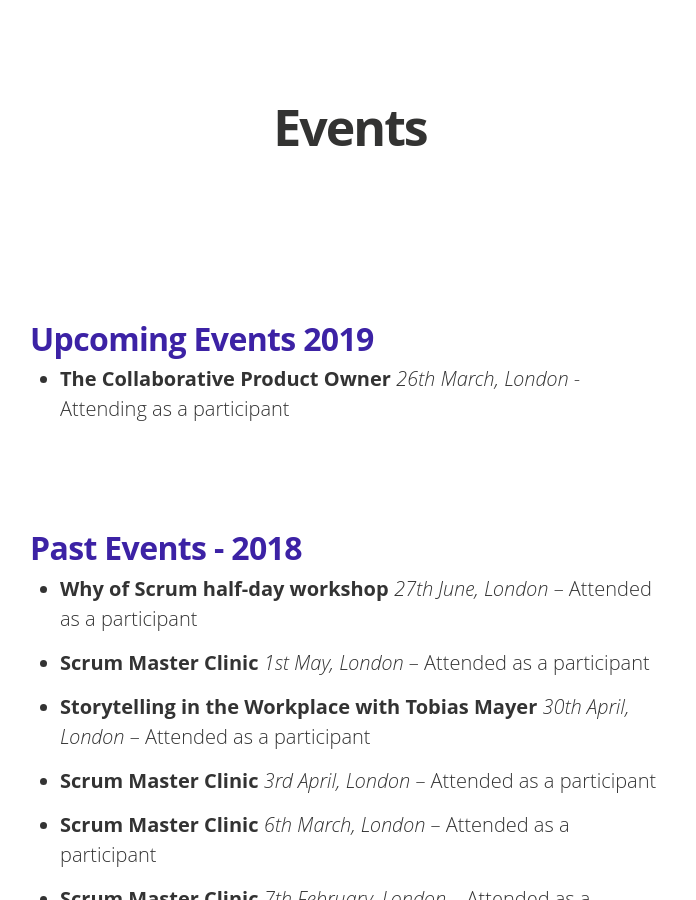
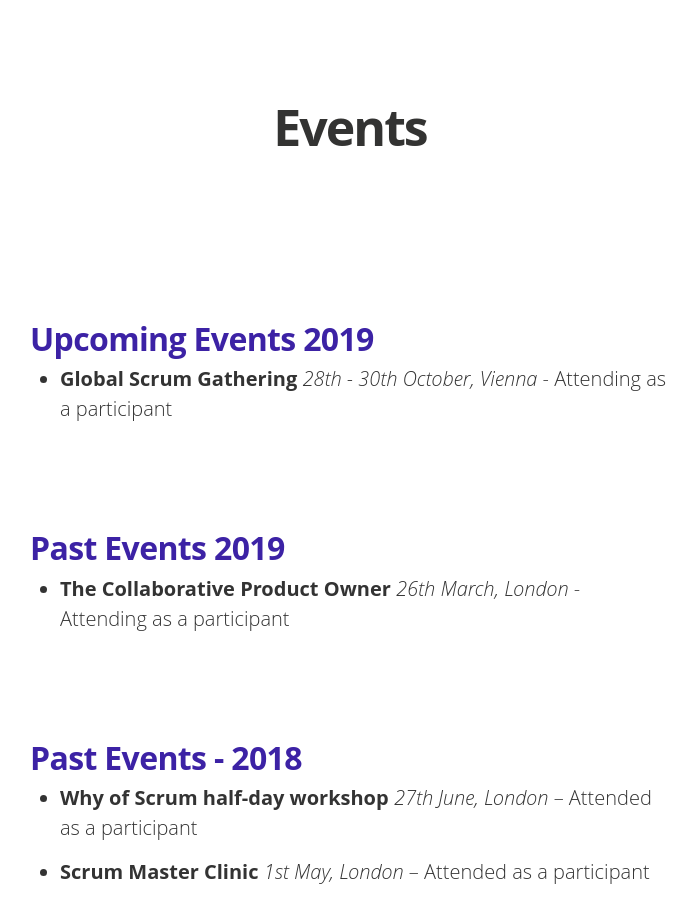
Before and after one commit to IamJackReed/JackReed, a Jekyll site: the page built from events.md, in a window 1280 px wide and 900 px high. Shown: the whole window, without its empty margins (290-986 px from the left). Built offline with Jekyll 4.4.1, drawn with Linux system fonts in a browser that asks for light colours; nearby versions of some CDN libraries; some web fonts are replaced.

Commit message:
Update events.md

```diff
--- a/events.md
+++ b/events.md
@@ -4,6 +4,10 @@
 permalink: /events/
 ---
 # Upcoming Events 2019
+-
+<span style="color:#00000; font-family: 'open sans'; font-size: 1em; font-size: 20px; font-weight: 200; hyphens: none;">**Global Scrum Gathering** *28th - 30th  October, Vienna* - Attending as a participant
+
+# Past Events 2019
 -
 <span style="color:#00000; font-family: 'open sans'; font-size: 1em; font-size: 20px; font-weight: 200; hyphens: none;">**The Collaborative Product Owner** *26th March, London* - Attending as a participant
 
```
